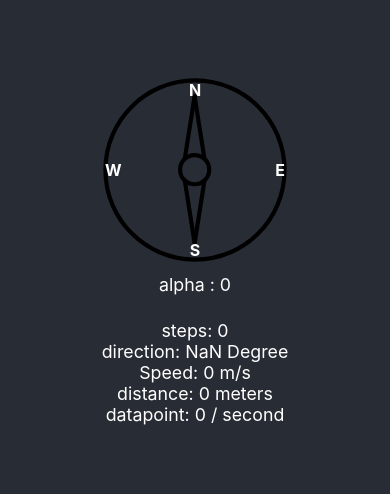
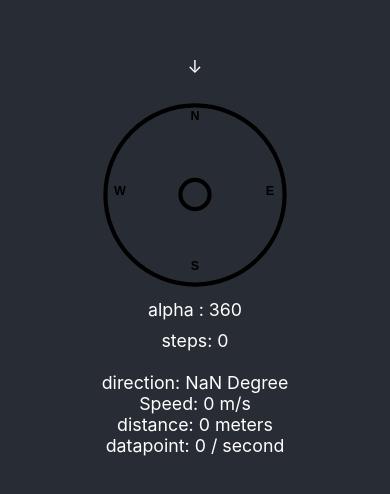
Before and after one commit to ranger-glimpass/deploy2, a React (Create React App) app: page / in a window 390 px wide. Shown: the part 200-694 px from the top of the page. Built offline with nearby package versions, Linux system fonts and the light colour scheme.

Commit message:
Compass circle moving correctly without iphone policy

```diff
--- a/src/components/Compass.css
+++ b/src/components/Compass.css
@@ -59,11 +59,21 @@
     top: 50%;
     transform: translateY(-50%);
 }
-/* .compass-image {
+ .compass-image {
     transform: rotate(0deg);
     transition: transform 0.3s ease;
 }
-
+/*
 #needle {
     transform: rotate(45deg);
 } */
+
+
+
+.navigation-arrow {
+    width: 10px;
+    height: 13px;
+    align-self: center;
+}
+
+/* If you have additional CSS for the compass SVG, add it here */
--- a/src/components/Compass.js
+++ b/src/components/Compass.js
@@ -3,29 +3,16 @@
 import React, { useState, useEffect, useRef } from 'react';
 import './Compass.css';
 import { ReactComponent as CompassSVG } from '../assets/compass.svg';
+//import { ReactComponent as Arrow } from '../assets/navigationArrow.svg';
 import Direction from './Direction';
 
 
-
-// function CompassSVG({ rotation }) {
-//     return (
-//       <svg width="200" height="200" xmlns="http://www.w3.org/2000/svg">
-//         {/* ... Rest of the SVG content ... */}
-
-//         {/* Arrow or pointer. This is what you would rotate */}
-//         <line x1="100" y1="100" x2="100" y2="40"
-//               stroke="red" stroke-width="4"
-//               transform={`rotate(${rotation}, 100, 100)`} />
-//         <line x1="100" y1="100" x2="100" y2="160"
-//               stroke="blue" stroke-width="2" />
-//       </svg>
-//     );
-//   }
-
 function Compass() {
     const [alpha, setAlpha] = useState(0);
-    const needleRef = useRef(null);
+  //  const needleRef = useRef(null);
     const OFFSET = 0;
+    const rotatingPartRef = useRef(null); // Ref for the rotating part of the SVG
+
 
     const [stepCount, setStepCount] = useState(0);
 const accelerometerData = useRef([]);
@@ -90,53 +77,23 @@ useEffect(() => {
     }, []);
 
     useEffect(() => {
-        if (needleRef.current) {
-            needleRef.current.style.transform = `rotate(${-45 + alpha}deg)`;
+        if (rotatingPartRef.current) {
+            rotatingPartRef.current.style.transform = `rotate(-${360 - alpha}deg)`;
         }
-
 
     }, [alpha]);
 
     return (
-        // <div>
-        //     <div style={{ transform: `rotate(${alpha}deg)` }}>
-        //     <CompassSVG rotation={alpha} />
-        //     </div>
-        //     <p>Alpha: {alpha}</p>
-        // </div>
 
-        // <div className="compass-container">
-        //     {[...Array(360)].map((_, index) => (
-        //         <div
-        //             key={index}
-        //             style={{
-        //                 position: 'absolute',
-        //                 top: '50%',
-        //                 left: '50%',
-        //                 transform: `rotate(${index}deg) translateY(-50%)`,
-        //                 fontSize: index % 30 === 0 ? '12px' : '0px'
-        //             }}
-        //         >
-        //             {index % 30 === 0 ? index : ''}
-        //         </div>
-        //     ))}
-        //     <div
-        //         className="compass-arrow"
-        //         style={{ transform: `translateX(-50%) rotate(${alpha}deg)` }}
-        //     ></div>
-        // </div>
 <>
         <div className="compass-container">
-            <CompassSVG className="compass-image" ref={needleRef} />
-            <div className="compass-label north">N</div>
-            <div className="compass-label south">S</div>
-            <div className="compass-label west">W</div>
-            <div className="compass-label east">E</div>
-
-        alpha : {parseInt(alpha)}
+            <p>↓</p>
+            <CompassSVG className="compass-image" ref={rotatingPartRef} />
+        alpha : {360 - parseInt(alpha)}
         </div>
+        <br></br><br></br>
         <div className="step-counter">steps: {stepCount}</div>
-
+<br></br>
         <Direction/>
         </>
     );
```
Also changed, not shown: src/assets/compass.svg.
